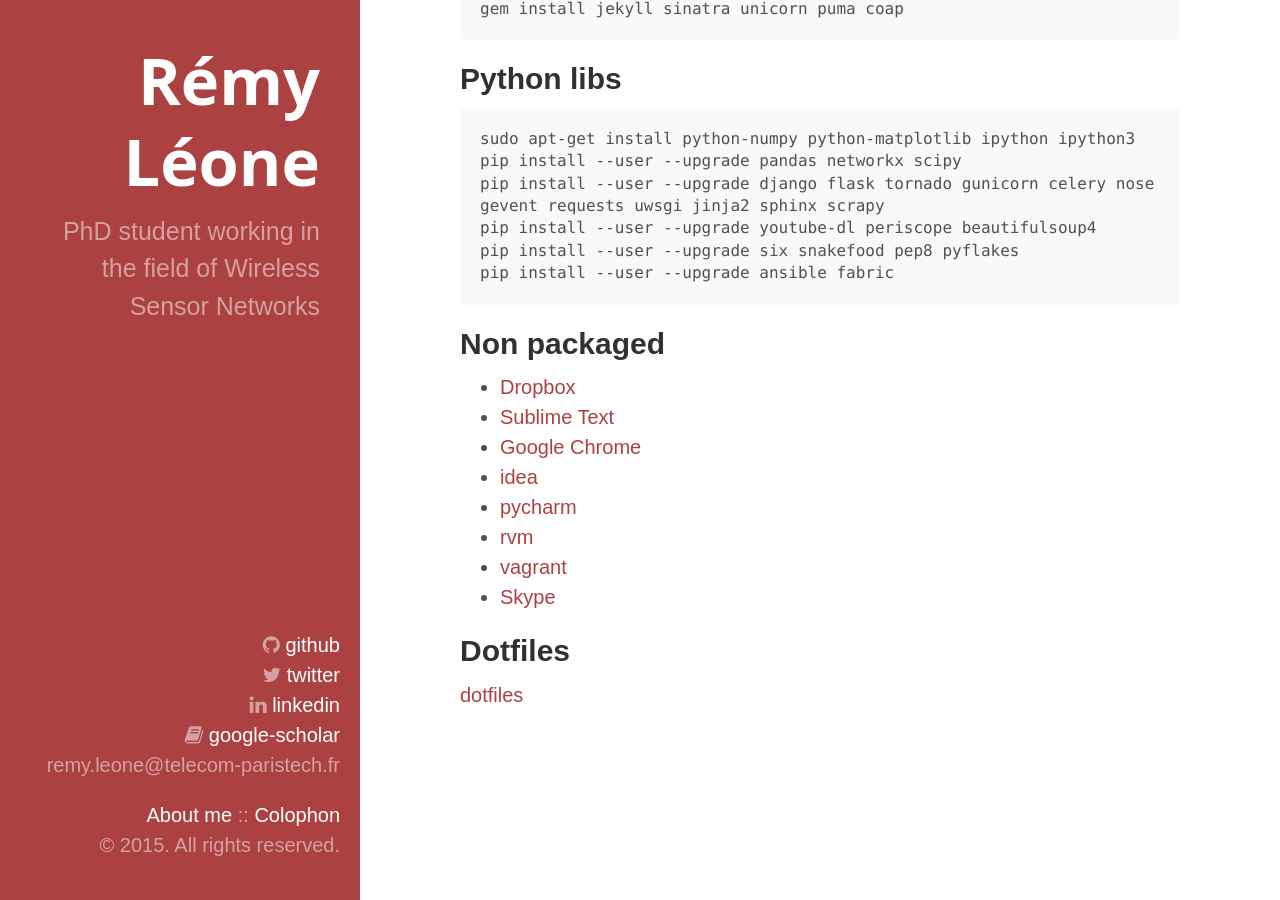
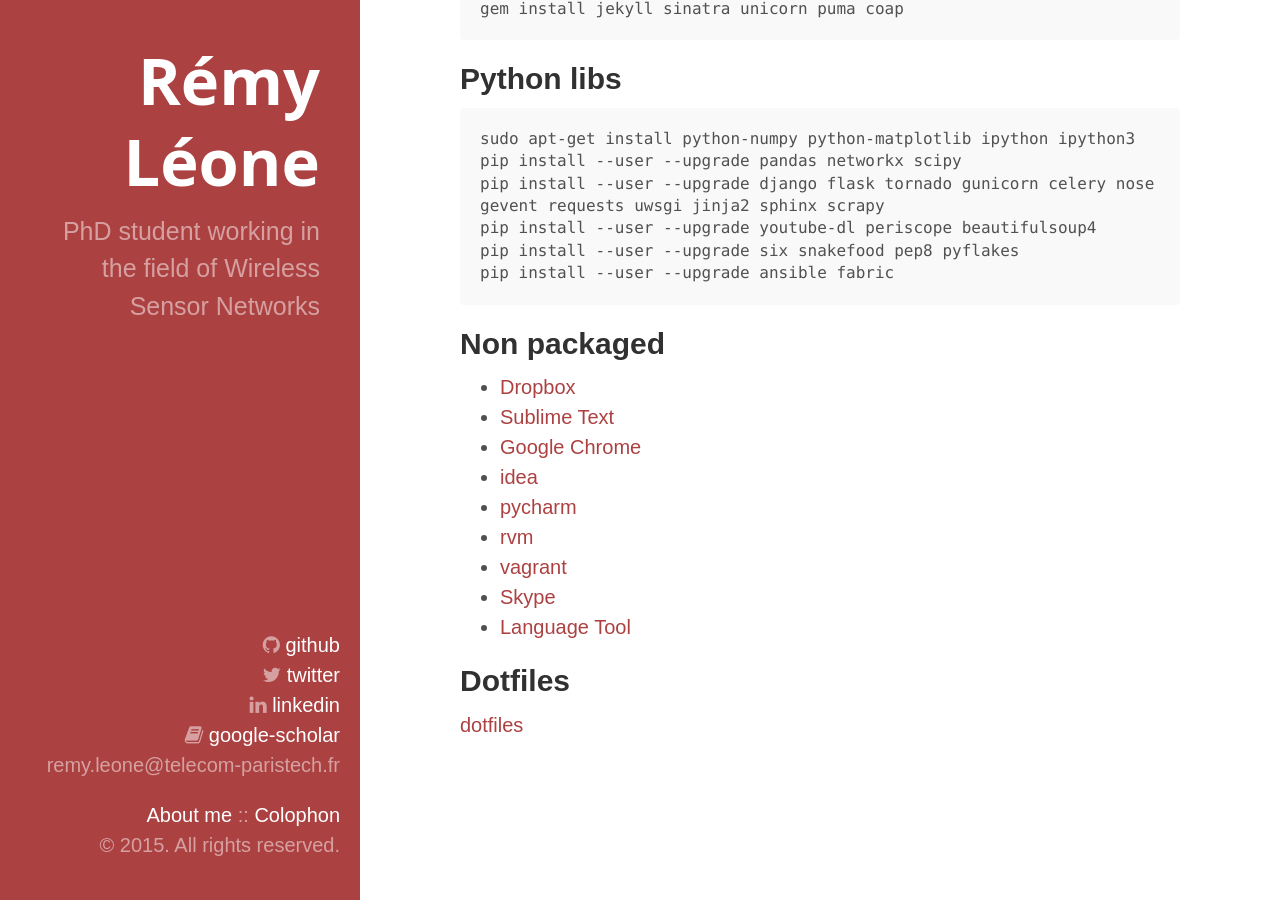
Before and after one commit to remyleone/remyleone.github.io, a Jekyll site: the page built from packages.md, in a window 1280 px wide and 900 px high, scrolled down 1711 px. Built offline with Jekyll 4.4.1, drawn with Linux system fonts in a browser that asks for light colours; nearby versions of some CDN libraries.

Commit message:
Adding LT

```diff
--- a/packages.md
+++ b/packages.md
@@ -82,6 +82,7 @@
 - [rvm](//rvm.io/)
 - [vagrant](//vagrantup.com/)
 - [Skype](//www.skype.com/fr/download-skype/skype-for-computer/)
+- [Language Tool](//languagetool.org)
 
 Dotfiles
 --------
```
